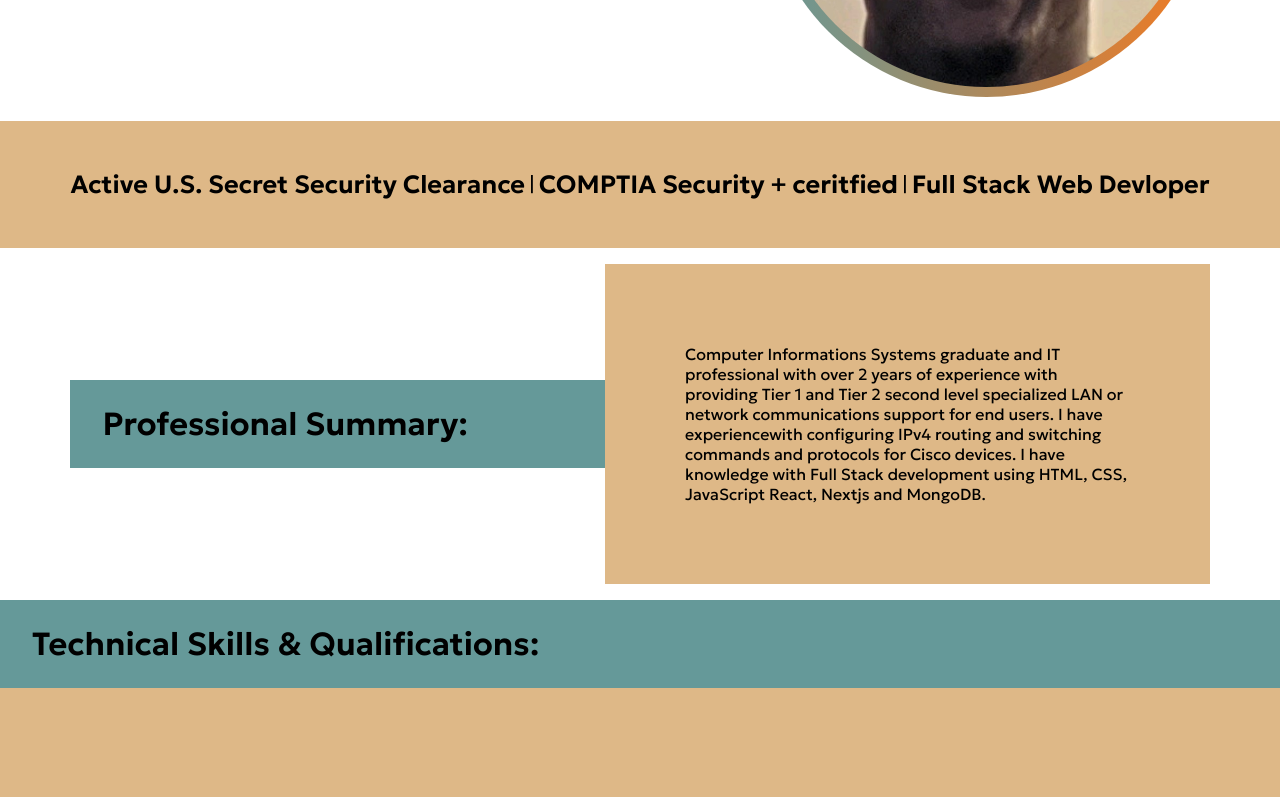
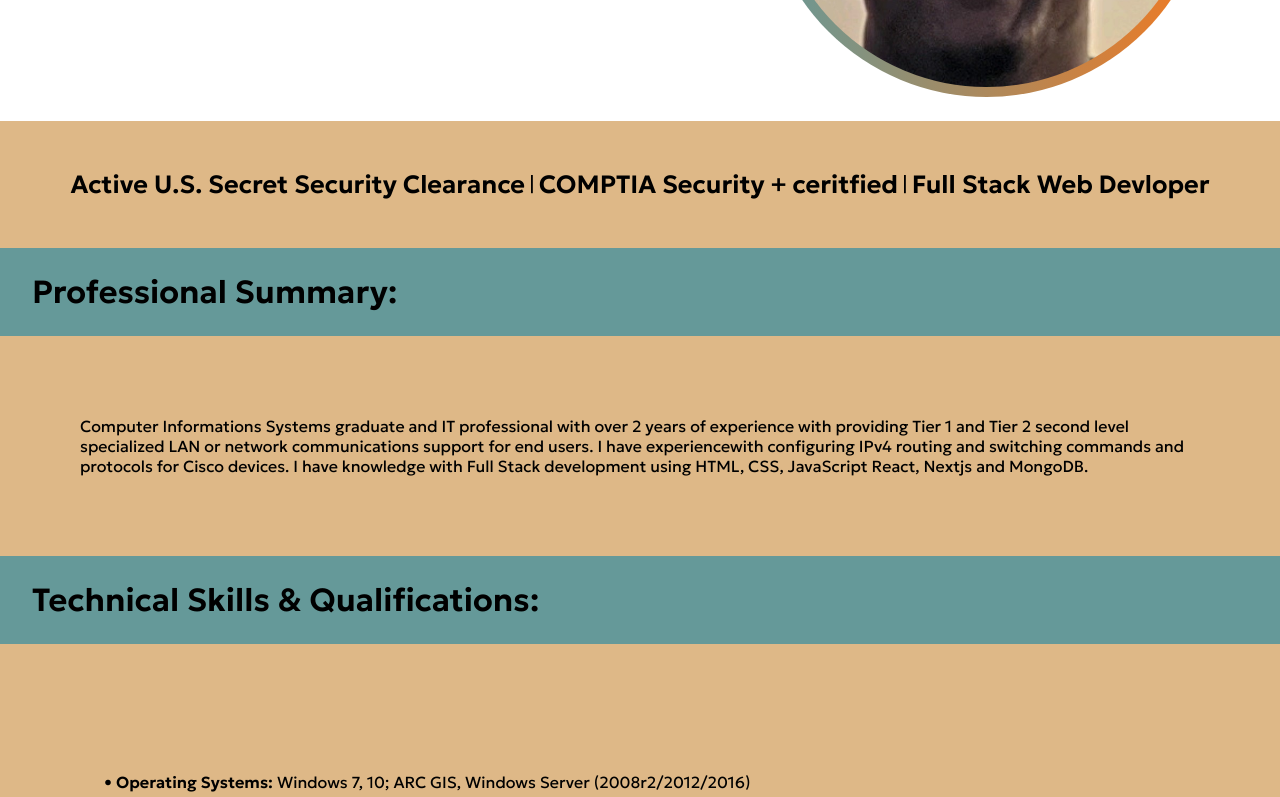
Before and after one commit to willgitgood/realportfolio, a Next.js app: page / in a window 1280 px wide. Shown: the part 415-1212 px from the top of the page. Built offline with nearby package versions, Linux system fonts and the light colour scheme.

Commit message:
Update Resume.css

```diff
--- a/app/components/Resume.css
+++ b/app/components/Resume.css
@@ -6,15 +6,13 @@
 }
 
 .resume-container {
- background-color: inherit;
- color: black;
- padding: 1rem 0;
- width: 89%;
- margin: auto;
  display: flex;
- align-items: center;
- justify-content: space-between;
- max-width: 1500px;
+    width: 100%;
+    height: 100%;
+    margin: auto;
+    display: flex;
+    flex-direction: column;
+    max-width: 1500px;
 }
 
 .title {
```
